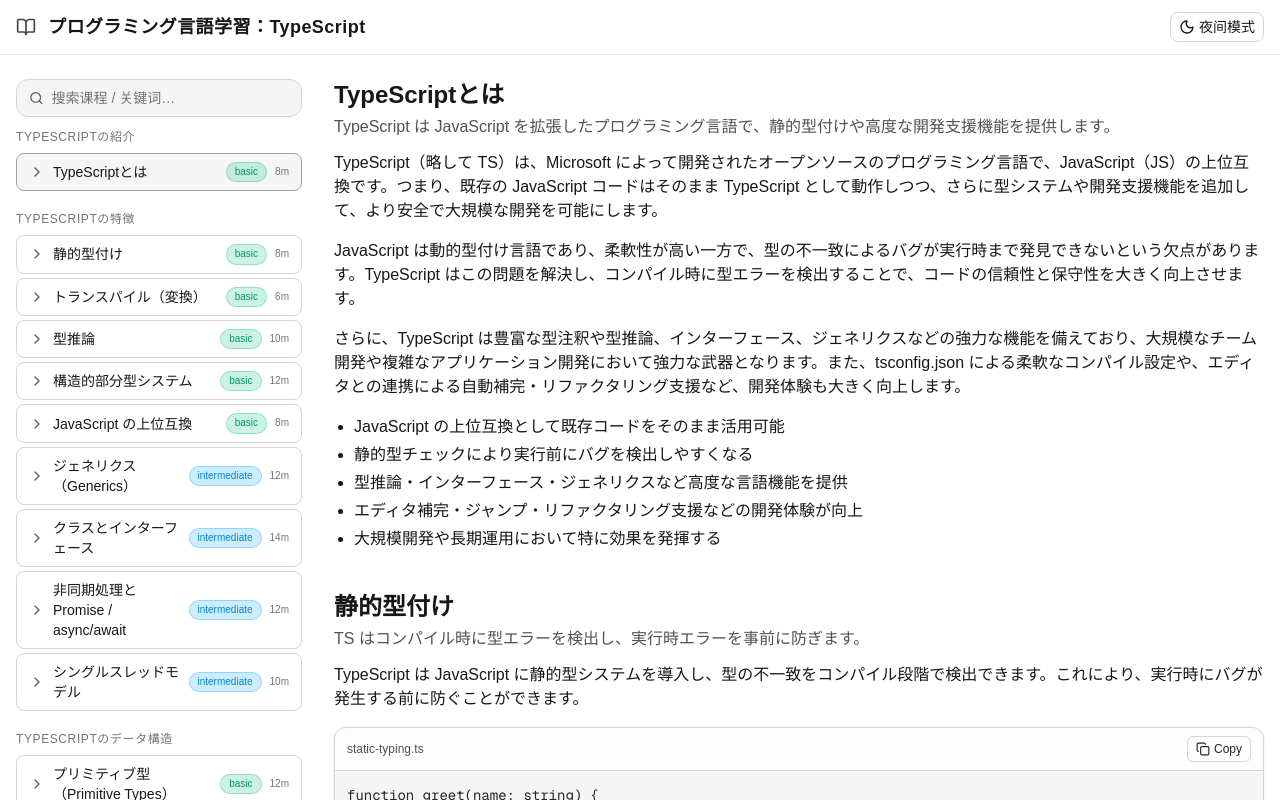
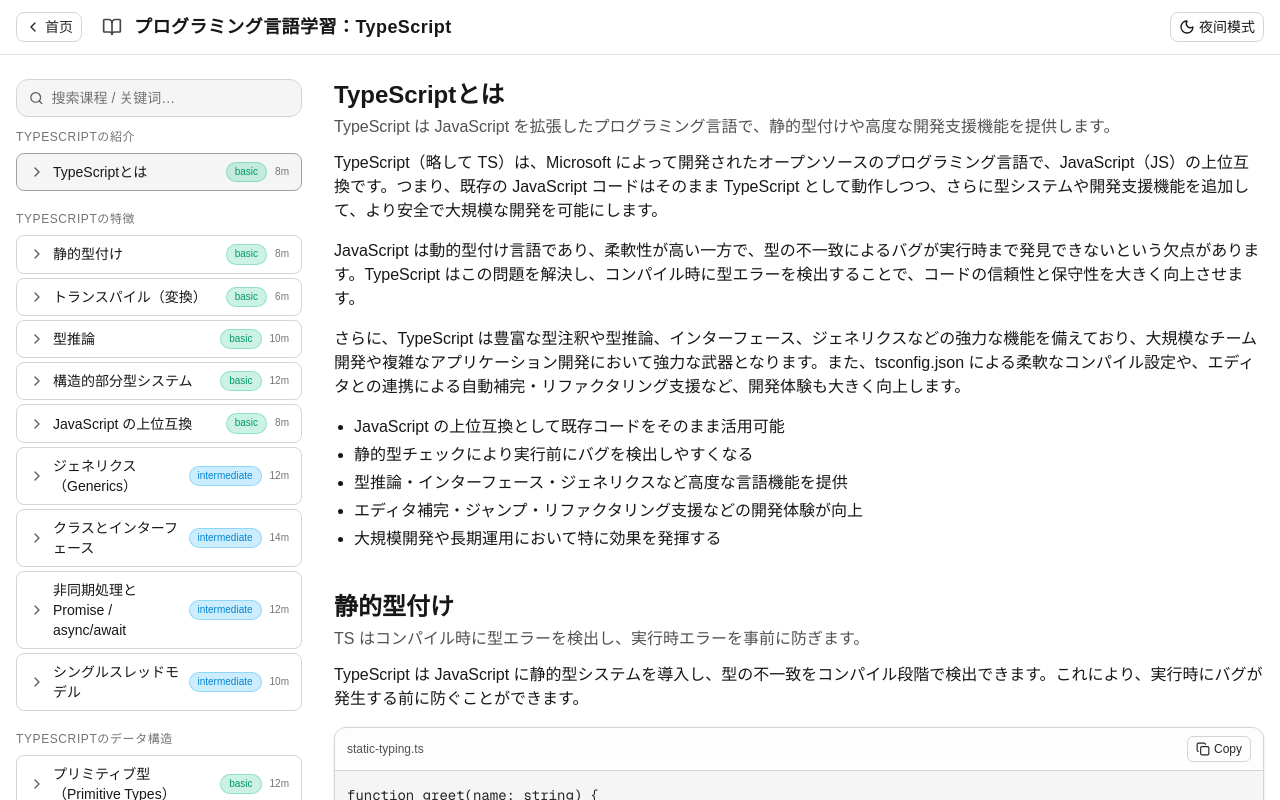
Before and after one commit to YoshihiroChen/IT-Study-Program, a Next.js app in the folder frontend/: page /paths/web/tsbasics in a window 1280 px wide. Shown: the top 800 px of the page. Built offline with nearby package versions, Linux system fonts and the light colour scheme.

Commit message:
new edition

```diff
--- a/frontend/src/app/paths/web/tsbasics/page.tsx
+++ b/frontend/src/app/paths/web/tsbasics/page.tsx
@@ -3,6 +3,7 @@
 import React, { useMemo, useState, useEffect } from "react";
 import { Search, BookOpen, ChevronRight, Sun, Moon } from "lucide-react";
 import CodeBlock from "@/components/CodeBlock";
+import Link from "next/link"; // ← 在文件最上方加上这个
 
 /** ---------- 内容数据类型 ---------- */
 type PNode = { type: "p"; text: string };
@@ -1761,7 +1762,204 @@
 
 
     ],
+  },
+  {
+    key: "oop",
+    title: "TypeScriptのオブジェクト指向",
+    lessons: [
+      {
+        id: "class",
+        title: "クラス（Class）",
+        summary: "TypeScript はクラスベースのオブジェクト指向構文をサポートし、データと処理をひとまとまりに表現できます。",
+        content: [
+          {
+            type: "p",
+            text: "クラス（class）は、オブジェクト指向プログラミング（OOP）の基本的な構成要素であり、**状態（プロパティ）と振る舞い（メソッド）** をひとまとまりにして表現します。TypeScript は ES6 のクラス構文を拡張し、アクセス修飾子や抽象クラスなどの強力な機能を提供します。"
+          },
+          {
+            type: "code",
+            filename: "class-basic.ts",
+            lang: "ts",
+            code: `class Person {
+  // プロパティ宣言（型注釈を付けられる）
+  name: string;
+  age: number;
+
+  // コンストラクタ（インスタンス生成時に呼ばれる）
+  constructor(name: string, age: number) {
+    this.name = name;
+    this.age = age;
   }
+
+  // メソッド（振る舞い）
+  greet(): void {
+    console.log(\`こんにちは、私は\${this.name}、\${this.age}歳です。\`);
+  }
+}
+
+const alice = new Person("Alice", 25);
+alice.greet(); // "こんにちは、私はAlice、25歳です。"`
+          },
+          {
+            type: "p",
+            text: "TypeScript ではアクセス修飾子によってクラスメンバーの可視性を制御できます。"
+          },
+          {
+            type: "code",
+            filename: "class-access.ts",
+            lang: "ts",
+            code: `class BankAccount {
+  public owner: string;     // どこからでもアクセス可能（省略可）
+  private balance: number;  // クラス内部からのみアクセス可能
+  protected id: number;     // サブクラスからもアクセス可能
+
+  constructor(owner: string, balance: number, id: number) {
+    this.owner = owner;
+    this.balance = balance;
+    this.id = id;
+  }
+
+  deposit(amount: number) {
+    this.balance += amount;
+  }
+
+  getBalance() {
+    return this.balance;
+  }
+}
+
+const acc = new BankAccount("Alice", 1000, 1);
+acc.deposit(500);
+console.log(acc.getBalance()); // 1500
+// acc.balance; // ❌ private のため外部からアクセス不可`
+          },
+          {
+            type: "p",
+            text: "継承（extends）を使うと、既存のクラスを拡張して新しいクラスを作成できます。共通ロジックの再利用やポリモーフィズムの実現に役立ちます。"
+          },
+          {
+            type: "code",
+            filename: "class-extends.ts",
+            lang: "ts",
+            code: `class Animal {
+  constructor(public name: string) {}
+  speak() {
+    console.log(\`\${this.name} が鳴きます。\`);
+  }
+}
+
+class Dog extends Animal {
+  bark() {
+    console.log("ワンワン！");
+  }
+}
+
+const dog = new Dog("ポチ");
+dog.speak(); // "ポチ が鳴きます。"
+dog.bark();  // "ワンワン！"`
+          },
+          {
+            type: "ul",
+            items: [
+              "クラスはプロパティとメソッドを持つ設計図",
+              "アクセス修飾子（public / private / protected）で可視性を制御",
+              "extends による継承で共通ロジックを再利用可能",
+              "constructor でインスタンス化時の初期化を行う"
+            ]
+          }
+        ],
+        level: "basic",
+        estMin: 15
+      },
+      {
+        id: "interface",
+        title: "インターフェース（Interface）",
+        summary: "オブジェクトの形や契約を表現する仕組みで、実装と分離した設計を可能にします。",
+        content: [
+          {
+            type: "p",
+            text: "インターフェース（interface）は、**オブジェクトの構造（プロパティやメソッドの形）を定義するための型**です。実装を持たず、オブジェクトやクラスが「どのような形を持つべきか」という“契約”を表します。"
+          },
+          {
+            type: "code",
+            filename: "interface-basic.ts",
+            lang: "ts",
+            code: `interface User {
+  id: number;
+  name: string;
+  email?: string; // オプショナルプロパティ
+}
+
+function printUser(user: User) {
+  console.log(\`\${user.id}: \${user.name}\`);
+}
+
+const alice: User = { id: 1, name: "Alice" };
+printUser(alice);`
+          },
+          {
+            type: "p",
+            text: "クラスは `implements` を使ってインターフェースの契約を実装することができます。これにより、型チェックによる安全性と、複数インターフェースの組み合わせによる柔軟な設計が可能になります。"
+          },
+          {
+            type: "code",
+            filename: "interface-implements.ts",
+            lang: "ts",
+            code: `interface Speakable {
+  speak(): void;
+}
+
+interface Named {
+  name: string;
+}
+
+class Person implements Speakable, Named {
+  constructor(public name: string) {}
+  speak() {
+    console.log(\`\${this.name} が話します。\`);
+  }
+}
+
+const p = new Person("田中");
+p.speak(); // "田中 が話します。"`
+          },
+          {
+            type: "p",
+            text: "インターフェースは**拡張（extends）**して複数の契約をまとめることもできます。"
+          },
+          {
+            type: "code",
+            filename: "interface-extends.ts",
+            lang: "ts",
+            code: `interface HasId {
+  id: number;
+}
+interface HasTimestamp {
+  createdAt: Date;
+}
+interface Entity extends HasId, HasTimestamp {}
+
+const post: Entity = {
+  id: 1,
+  createdAt: new Date(),
+};`
+          },
+          {
+            type: "ul",
+            items: [
+              "インターフェースはオブジェクトやクラスの「形」を定義する",
+              "`implements` でクラスが契約を実装可能",
+              "`extends` で複数インターフェースをまとめられる",
+              "オプショナルプロパティ・読み取り専用プロパティなどの修飾も可能"
+            ]
+          }
+        ],
+        level: "basic",
+        estMin: 15
+      }
+    ]
+  }
+
 
 
 ];
@@ -1842,8 +2040,23 @@
         }`}
       >
         <div className="max-w-7xl mx-auto px-4 py-3 flex items-center gap-3">
-          <BookOpen className="w-5 h-5 opacity-80" />
-          <h1 className="text-lg font-semibold tracking-wide">プログラミング言語学習：TypeScript</h1>
+          {/* ✅ 新增：返回首页按钮 */}
+          <Link
+            href="/"
+            className={`flex items-center gap-1 px-2 py-1 rounded-lg border text-sm transition ${
+              theme === "dark"
+                ? "border-white/20 hover:bg-white/10 text-white"
+                : "border-neutral-300 hover:bg-neutral-100 text-neutral-800"
+            }`}
+          >
+            <ChevronRight className="w-4 h-4 -rotate-180" />
+            <span>首页</span>
+          </Link>
+
+          <BookOpen className="w-5 h-5 opacity-80 ml-2" />
+          <h1 className="text-lg font-semibold tracking-wide">
+            プログラミング言語学習：TypeScript
+          </h1>
 
           <button
             onClick={toggleTheme}
```
